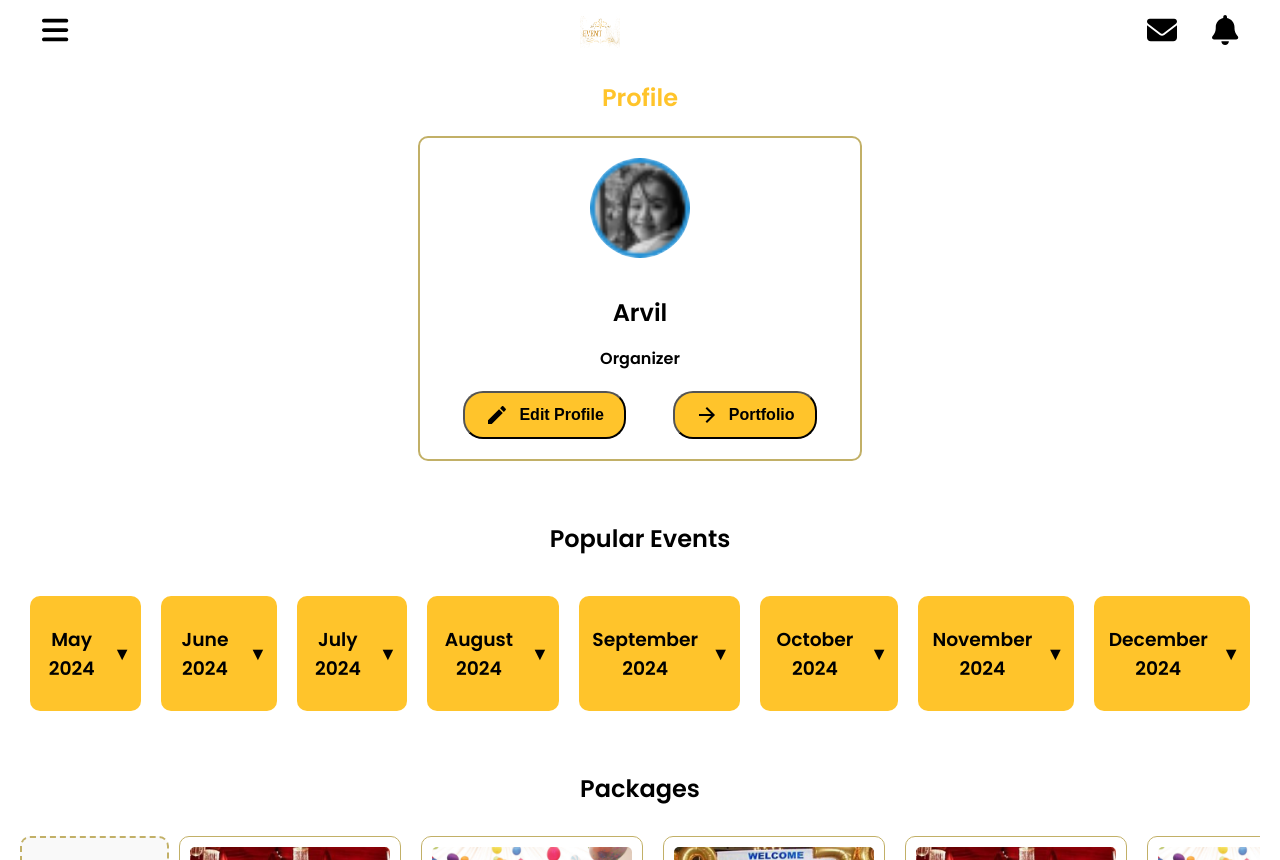
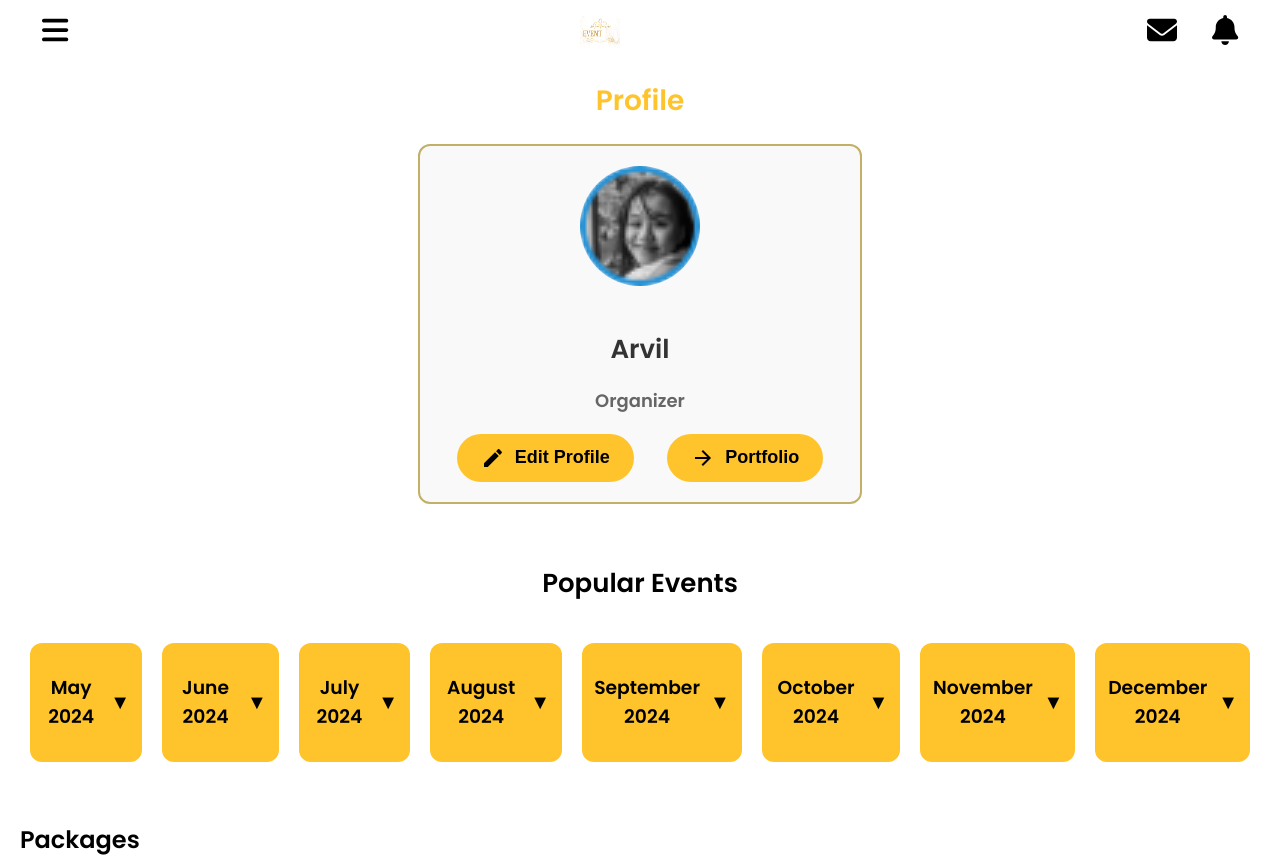
Before and after one commit to symondlibago/web-admin, a React (Create React App) app: page /profile in a window 1280 px wide. Built offline with nearby package versions, Linux system fonts and the light colour scheme.

Commit message:
arrow and notif

```diff
--- a/src/App.css
+++ b/src/App.css
@@ -262,7 +262,7 @@ body, html, #root {
 
 .create-event-button,
 .events-button {
-  background-color: #CEB64C;
+  background-color: #FFC42B;
   color: white;
   padding: 10px;
   border: none;
@@ -270,6 +270,7 @@ body, html, #root {
   cursor: pointer;
   margin: 10px 0;
   width: 20%;
+  margin-left: 9rem;
 }
 
 .event-overlay {
@@ -687,6 +688,58 @@ body, html, #root {
   background-color: #F44336; /* Retained color */
 }
 
+.overlay {
+  position: fixed;
+  top: 0;
+  left: 0;
+  width: 100%;
+  height: 100%;
+  background: rgba(0, 0, 0, 0.7);
+  display: flex;
+  justify-content: center;
+  align-items: center;
+}
+
+.modal {
+  background: white;
+  padding: 20px;
+  border-radius: 10px;
+  width: 300px;
+  text-align: center;
+}
+
+.close-button {
+  margin-top: 10px;
+  padding: 8px 12px;
+  background-color: #ff6347;
+  color: white;
+  border: none;
+  border-radius: 5px;
+  cursor: pointer;
+}
+
+.event-image {
+  width: 100%;
+  height: auto;
+  margin-top: 10px;
+}
+
+.view-details-button {
+  margin-left: 10px;
+  background-color: #3498db;
+  color: white;
+  border: none;
+  padding: 8px 12px;
+  cursor: pointer;
+  border-radius: 5px;
+}
+
+.buttons-container {
+  display: flex;
+  align-items: center;
+}
+
+
 
 /* EVENTS */
 
@@ -1280,6 +1333,7 @@ body, html, #root {
   color: black; /* Set text to black */
   font-size: 36px;
   font-weight: bold;
+  text-align: center;
 }
 
 .title-highlight {
@@ -1288,7 +1342,8 @@ body, html, #root {
 
 .title-divider {
   border: 0;
-  border-top: 1px solid black; /* Set divider to black */
+  background: linear-gradient(to right, transparent,black, transparent); /* Stronger black fading */
+  height: 1px;
   margin: 10px 0;
 }
 
@@ -1594,6 +1649,7 @@ body, html, #root {
 .header-text {
   font-size: 24px;
   font-weight: bold;
+  text-align: center;
   color: #FFC42B; /* Keep the Inventory Tracker text yellow */
 }
 
@@ -1603,7 +1659,7 @@ body, html, #root {
 
 .header-linee {
   border: 0;
-  height: 2px; /* Increase height for better visibility */
+  height: 1px; /* Increase height for better visibility */
   background: linear-gradient(to right, transparent,black, transparent); /* Stronger black fading */
   margin: 10px 0;
 }
@@ -1868,17 +1924,13 @@ body, html, #root {
 
 /* PROFILE */
 
-/* Gradient Background Container */
-/* General Gradient Container Styles */
-/* General Styles */
-/* General Styles */
 .gradient-container-profile {
   display: flex;
   flex-direction: column;
-  background: white;
+  background: #ffffff; /* Changed to a subtle white background */
   height: 100vh;
   width: 100%;
-  color: #fff;
+  color: #000; /* Changed text color to black for better contrast */
   overflow: auto;
 }
 
@@ -1894,34 +1946,35 @@ body, html, #root {
 /* Profile Section Styles */
 .profile-section-profile {
   border: 2px solid #C2B067;
-  border-radius: 10px;
+  border-radius: 12px; /* Slightly increased border-radius */
   padding: 20px;
   width: 80%;
   max-width: 400px;
-  background-color: transparent;
+  background-color: #f9f9f9; /* Added background color for contrast */
   text-align: center;
   margin-bottom: 30px;
 }
 
 /* Profile Picture Styles */
 .profile-picture-profile {
-  width: 100px;
-  height: 100px;
+  width: 120px; /* Slightly increased width */
+  height: 120px; /* Slightly increased height */
   border-radius: 50%;
-  margin-bottom: 10px;
-}
-
+  margin-bottom: 15px; /* Increased margin for spacing */
+}
+
+/* Text Styles */
 .name-text-profile {
-  font-size: 24px;
-  font-weight: bold;
-  color: black;
-  margin-bottom: 5px;
+  font-size: 26px; /* Increased font size */
+  font-weight: bold;
+  color: #333; /* Changed to a darker color for better readability */
+  margin-bottom: 8px;
 }
 
 .address-text-profile {
-  font-size: 16px;
-  color: black;
-  margin-bottom: 10px;
+  font-size: 18px; /* Increased font size */
+  color: #666; /* Lighter gray for address text */
+  margin-bottom: 12px; /* Increased margin for spacing */
 }
 
 /* Button Container */
@@ -1932,13 +1985,15 @@ body, html, #root {
   margin-top: 20px;
 }
 
+/* Button Styles */
 .edit-button-profile, .portfolio-button-profile {
   display: flex;
   align-items: center;
   justify-content: center;
-  padding: 10px 20px;
-  border-radius: 20px;
-  cursor: pointer;
+  padding: 12px 24px; /* Increased padding for a better touch target */
+  border-radius: 25px; /* More rounded corners */
+  cursor: pointer;
+  border: none; /* Removed border for a cleaner look */
 }
 
 .edit-button-profile {
@@ -1946,9 +2001,9 @@ body, html, #root {
 }
 
 .edit-button-text-profile {
-  color: black;
-  font-weight: bold;
-  font-size: 16px;
+  color: #000;
+  font-weight: bold;
+  font-size: 18px; /* Increased font size */
   margin-left: 10px;
 }
 
@@ -1959,13 +2014,13 @@ body, html, #root {
 .portfolio-button-text-profile {
   color: #000;
   font-weight: bold;
-  font-size: 16px;
+  font-size: 18px; /* Increased font size */
   margin-left: 10px;
 }
 
 /* Header Text and Line Styles */
 .header-text-profile {
-  font-size: 24px;
+  font-size: 28px; /* Increased font size for prominence */
   font-weight: bold;
   color: #FFC42B;
   text-align: center;
@@ -1974,16 +2029,16 @@ body, html, #root {
 
 .header-line-profile {
   border: 0;
-  height: 1px;
-  background: linear-gradient(to right, transparent, white, transparent);
+  height: 2px; /* Increased height for more visibility */
+  background: linear-gradient(to right, transparent, #FFC42B, transparent); /* Adjusted gradient color */
   margin: 10px 0;
 }
 
 /* Popular Event Text */
 .popular-event-text-profile {
-  font-size: 24px;
-  font-weight: bold;
-  color: black;
+  font-size: 26px; /* Increased font size */
+  font-weight: bold;
+  color: #000; /* Changed to black for better contrast */
   margin-top: 30px;
   margin-bottom: 20px;
 }
@@ -1991,12 +2046,12 @@ body, html, #root {
 /* Folder Styles */
 .month-folder-profile {
   background: #FFC42B;
-  border-radius: 10px;
-  padding: 10px;
+  border-radius: 12px; /* Adjusted border radius */
+  padding: 12px; /* Increased padding */
   margin: 0 10px;
   text-align: center;
   cursor: pointer;
-  color: black;
+  color: #000;
   display: flex;
   align-items: center;
   justify-content: space-between;
@@ -2005,7 +2060,7 @@ body, html, #root {
 /* Down Arrow Icon */
 .month-folder-profile::after {
   content: '▼';
-  font-size: 18px;
+  font-size: 20px; /* Increased font size */
   margin-left: 10px;
 }
 
@@ -2013,14 +2068,40 @@ body, html, #root {
 .packages-section-profile {
   width: 100%;
   padding: 20px;
-  background: white;
-}
-
-.packages-section-profile h2 {
-  font-size: 1.5rem;
+  background: #ffffff; /* Changed to white for consistency */
+  position: relative; /* To position arrows inside */
+}
+
+/* Arrows Container */
+.scroll-buttons-container {
+  display: flex;
+  align-items: center;
+  position: relative;
+}
+
+/* Scroll Button Styles */
+.scroll-button {
+  background-color: #FFC42B;
+  border: none;
+  border-radius: 50%;
   color: black;
-  text-align: center;
-  margin-bottom: 10px;
+  font-size: 24px;
+  padding: 10px;
+  cursor: pointer;
+  z-index: 1;
+  position: absolute;
+  top: 50%;
+  transform: translateY(-50%);
+}
+
+/* Left Arrow */
+.scroll-button.left {
+  left: 0;
+}
+
+/* Right Arrow */
+.scroll-button.right {
+  right: 0;
 }
 
 /* Packages List Container */
@@ -2028,8 +2109,12 @@ body, html, #root {
   display: flex;
   overflow-x: auto;
   padding-bottom: 20px;
-}
-
+  padding-left: 40px; /* Space for left arrow */
+  padding-right: 40px; /* Space for right arrow */
+  scroll-behavior: smooth; /* Ensures smooth scrolling */
+}
+
+/* Hide Scrollbars */
 .packages-list-container-profile::-webkit-scrollbar {
   display: none;
 }
@@ -2040,13 +2125,13 @@ body, html, #root {
 
 /* Package Item Styles */
 .package-item-profile {
-  background: rgba(255, 255, 255, 0.56);
-  border-radius: 10px;
+  background: rgba(255, 255, 255, 0.8); /* Adjusted opacity for better visibility */
+  border-radius: 12px; /* Adjusted border radius */
   border: #C2B067 1px solid;
-  padding: 10px;
-  margin: 0 10px;
+  padding: 12px; /* Increased padding */
+  margin: 0 12px; /* Increased margin */
   text-align: left;
-  width: 200px;
+  width: 220px; /* Increased width */
   flex-shrink: 0;
 }
 
@@ -2063,7 +2148,7 @@ body, html, #root {
   align-items: center;
   background: #f9f9f9;
   border: 2px dashed #C2B067;
-  border-radius: 10px;
+  border-radius: 12px; /* Adjusted border radius */
   padding: 20px;
   width: 100%;
   max-width: 400px;
@@ -2071,7 +2156,7 @@ body, html, #root {
 }
 
 .broken-box-text {
-  font-size: 18px;
+  font-size: 20px; /* Increased font size */
   color: #C2B067;
   margin-bottom: 10px;
 }
@@ -2079,11 +2164,11 @@ body, html, #root {
 .add-package-button-profile {
   background-color: #CEB64C;
   border: none;
-  border-radius: 20px;
-  color: black;
+  border-radius: 25px; /* More rounded corners */
+  color: #000;
   font-weight: bold;
   font-size: 16px;
-  padding: 10px 20px;
+  padding: 12px 24px; /* Increased padding */
   cursor: pointer;
   margin-top: 10px;
 }
@@ -2107,10 +2192,10 @@ body, html, #root {
 }
 
 .overlay-content-profile {
-  background: white;
-  border-radius: 10px;
-  padding: 20px;
-  width: 80%;
+  background: #ffffff;
+  border-radius: 12px; /* Adjusted border radius */
+  padding: 20px;
+  width: 90%;
   max-width: 800px;
   position: relative;
   overflow-x: auto;
@@ -2142,68 +2227,80 @@ body, html, #root {
 
 /* Event Item Styles */
 .event-item-profile {
-  background: rgba(255, 255, 255, 0.56);
-  border-radius: 10px;
+  background: rgba(255, 255, 255, 0.8); /* Adjusted opacity */
+  border-radius: 12px; /* Adjusted border radius */
   border: #C2B067 1px solid;
-  padding: 10px;
-  margin: 0 10px;
+  padding: 12px; /* Increased padding */
+  margin: 0 12px; /* Increased margin */
   text-align: left;
-  width: 200px;
+  width: 220px; /* Increased width */
   flex-shrink: 0;
 }
 
 .image-profile {
   width: 100%;
-  height: 100px;
+  height: 120px; /* Increased height */
   object-fit: cover;
-  border-radius: 5px;
+  border-radius: 8px; /* Adjusted border radius */
 }
 
 .title-profile {
-  font-size: 16px;
+  font-size: 18px; /* Increased font size */
   font-weight: bold;
   color: #FFC42B;
-  margin: 10px 0;
+  margin: 12px 0; /* Increased margin */
 }
 
 .detail-container-profile {
-  font-size: 14px;
+  font-size: 16px; /* Increased font size */
 }
 
 .detail-row-profile {
-  margin-bottom: 5px;
+  margin-bottom: 6px; /* Increased margin for spacing */
 }
 
 .detail-text-profile {
+  color: #000; /* Changed color to black */
+}
+
+.overlay-header-profile {
+  text-align: center;
+  font-size: 28px; /* Increased font size */
+  font-weight: bold;
+  color: #FFC42B;
+  margin-bottom: 20px;
+}
+/* Scroll Buttons Container */
+.scroll-buttons-container-profile {
+  display: flex;
+  align-items: center;
+  position: relative;
+}
+
+/* Scroll Button Styles */
+.scroll-button-profile {
+  background-color: #FFC42B;
+  border: none;
+  border-radius: 50%;
   color: black;
-}
-
-.overlay-header-profile {
-  text-align: center;
   font-size: 24px;
-  font-weight: bold;
-  color: #FFC42B; /* Or another color that fits your design */
-  margin-bottom: 20px;
-}
-
-
-
-
-
-
-
-
-
-
-
-
-
-
-
-
-
-
-
+  padding: 10px;
+  cursor: pointer;
+  z-index: 1;
+  position: absolute;
+  top: 50%;
+  transform: translateY(-50%);
+}
+
+/* Left Arrow */
+.scroll-button-profile.left {
+  left: 0;
+}
+
+/* Right Arrow */
+.scroll-button-profile.right {
+  right: 0;
+}
 
 
 
@@ -2489,15 +2586,6 @@ textarea.text-input-addrole {
   width: 30%;
   align-items: center;
 }
-
-
-
-
-
-
-
-
-
 
 /* PORTFOLIO */
 
@@ -2691,17 +2779,7 @@ textarea.text-input-addrole {
   align-items: center;
 }
 
-
-
-
-
-
-
-
-
-
 /* EVENT PORFOLIO */
-
 .gradient-container-portfolio {
   display: flex;
   flex-direction: column;
--- a/src/notification.js
+++ b/src/notification.js
@@ -1,11 +1,13 @@
 import React, { useState } from 'react';
 import './App.css';
 import { FontAwesomeIcon } from '@fortawesome/react-fontawesome';
-import { faArrowLeft, faUserCircle, faCheck, faTimes } from '@fortawesome/free-solid-svg-icons';
+import { faArrowLeft, faCheck, faTimes } from '@fortawesome/free-solid-svg-icons';
 import proPic from './images/pro_pic.png'; // Ensure the path to the image is correct
+import event1 from './images/event1.png'; // Added image for the event
 
 const Notification = () => {
   const [selectedTab, setSelectedTab] = useState('All');
+  const [selectedEvent, setSelectedEvent] = useState(null); // State for selected event details
 
   const notificationsData = {
     'This Week': [
@@ -27,14 +29,22 @@ const Notification = () => {
     'Booking Request': [
       {
         id: '1',
-        name: 'Jane Doe',
+        name: 'Mr. & Mrs. Malik',
         title: 'Wedding',
+        date: '2024-07-01',
+        address: 'CDO',
+        pax: 100,
+        image: event1,
         daysAgo: '2d Ago',
       },
       {
         id: '2',
         name: 'John Smith',
         title: 'Birthday',
+        date: '2024-08-01',
+        address: 'Manila',
+        pax: 50,
+        image: event1,
         daysAgo: '4d Ago',
       },
     ],
@@ -113,6 +123,9 @@ const Notification = () => {
               <button className="decline-button">
                 <FontAwesomeIcon icon={faTimes} /> Decline
               </button>
+              <button className="view-details-button" onClick={() => setSelectedEvent(notification)}>
+                View Details
+              </button>
             </div>
           </div>
         ));
@@ -183,6 +196,20 @@ const Notification = () => {
       <div className="content-container">
         {renderContent()}
       </div>
+
+      {/* Modal for Viewing Event Details */}
+      {selectedEvent && (
+        <div className="overlay">
+          <div className="modal">
+            <h2>{selectedEvent.name}'s {selectedEvent.title}</h2>
+            <p><strong>Date:</strong> {selectedEvent.date}</p>
+            <p><strong>Address:</strong> {selectedEvent.address}</p>
+            <p><strong>Pax:</strong> {selectedEvent.pax}</p>
+            <img src={selectedEvent.image} alt="Event" className="event-image" />
+            <button className="close-button" onClick={() => setSelectedEvent(null)}>Close</button>
+          </div>
+        </div>
+      )}
     </div>
   );
 };
--- a/src/profile.js
+++ b/src/profile.js
@@ -36,13 +36,11 @@ const packagesData = [
   { id: '9', packagename: 'Package I', image: require('./images/event2.png'), price: '100,000', pax: '500 pax' },
 ];
 
-// Helper function to format month name
 const getMonthName = (dateString) => {
   const date = new Date(dateString);
   return date.toLocaleString('default', { month: 'long', year: 'numeric' });
 };
 
-// Group events by month
 const groupedEvents = eventsData.reduce((acc, event) => {
   const month = getMonthName(event.date);
   if (!acc[month]) {
@@ -52,7 +50,6 @@ const groupedEvents = eventsData.reduce((acc, event) => {
   return acc;
 }, {});
 
-// Convert groupedEvents to an array of objects with month labels
 const sortedEventsData = Object.keys(groupedEvents).sort((a, b) => {
   const dateA = new Date(`01 ${a}`);
   const dateB = new Date(`01 ${b}`);
@@ -66,7 +63,31 @@ const Profile = () => {
   const [selectedMonth, setSelectedMonth] = useState(null);
   const navigate = useNavigate();
 
-  // Function to render each event item
+  // Scroll handlers
+  const scrollLeft = () => {
+    const container = document.querySelector('.packages-list-container-profile');
+    container.scrollBy({ left: -200, behavior: 'smooth' });
+  };
+
+  const scrollRight = () => {
+    const container = document.querySelector('.packages-list-container-profile');
+    container.scrollBy({ left: 200, behavior: 'smooth' });
+  };
+
+  const scrollLeftSide = () => {
+    const container = document.querySelector('.events-list-container-profile');
+    if (container) {
+      container.scrollBy({ left: -200, behavior: 'smooth' });
+    }
+  };
+
+  const scrollRightSide = () => {
+    const container = document.querySelector('.events-list-container-profile');
+    if (container) {
+      container.scrollBy({ left: 200, behavior: 'smooth' });
+    }
+  };
+
   const renderEventItem = (item) => (
     <div className="event-item-profile" key={item.id}>
       <img src={item.image} alt={item.title} className="image-profile" />
@@ -82,7 +103,6 @@ const Profile = () => {
     </div>
   );
 
-  // Function to render each package item
   const renderPackageItem = (item) => (
     <div className="package-item-profile" key={item.id}>
       <img src={item.image} alt={item.packagename} className="image-profile" />
@@ -105,8 +125,13 @@ const Profile = () => {
         <button className="close-button-profile" onClick={() => setSelectedMonth(null)}>
           <IoMdClose size={24} color="black" />
         </button>
+        <div className="scroll-buttons-container-profile">
+        <button className="scroll-button-profile left" onClick={scrollLeftSide}>←</button>
           <div className="events-list-container-profile">
             {groupedEvents[month].map(renderEventItem)}
+          </div>
+          <button className="scroll-button-profile right" onClick={scrollRightSide}>→</button>
+
         </div>
       </div>
     </div>
@@ -118,7 +143,6 @@ const Profile = () => {
         <h1 className="header-text-profile">Profile</h1>
         <hr className="header-line-profile" />
 
-        {/* Profile Section */}
         <div className="profile-section-profile">
           <img src={profilePic} alt="Profile" className="profile-picture-profile" />
           <h2 className="name-text-profile">Arvil</h2>
@@ -136,10 +160,8 @@ const Profile = () => {
           </div>
         </div>
 
-        {/* Popular Event Text */}
         <h2 className="popular-event-text-profile">Popular Events</h2>
 
-        {/* Folder List for Events */}
         <div className="events-list-container-profile">
           {sortedEventsData.map(({ month }) => (
             <div className="month-folder-profile" key={month} onClick={() => setSelectedMonth(month)}>
@@ -148,10 +170,11 @@ const Profile = () => {
           ))}
         </div>
 
-        {/* Packages Section */}
         <div className="packages-section-profile">
           <h2>Packages</h2>
-          <div className="events-list-container-profile">
+          <div className="scroll-buttons-container">
+            <button className="scroll-button left" onClick={scrollLeft}>←</button>
+            <div className="packages-list-container-profile">
               <div className="add-package-container">
                 <div className="broken-box-profile">
                   <p className="broken-box-text">Add New Package</p>
@@ -160,10 +183,11 @@ const Profile = () => {
               </div>
               {packagesData.map(renderPackageItem)}
             </div>
+            <button className="scroll-button right" onClick={scrollRight}>→</button>
+          </div>
         </div>
       </div>
 
-      {/* Overlay */}
       {selectedMonth && renderEventsForMonth(selectedMonth)}
     </div>
   );
```
Lines whose indentation alone changed are shown as unchanged.
